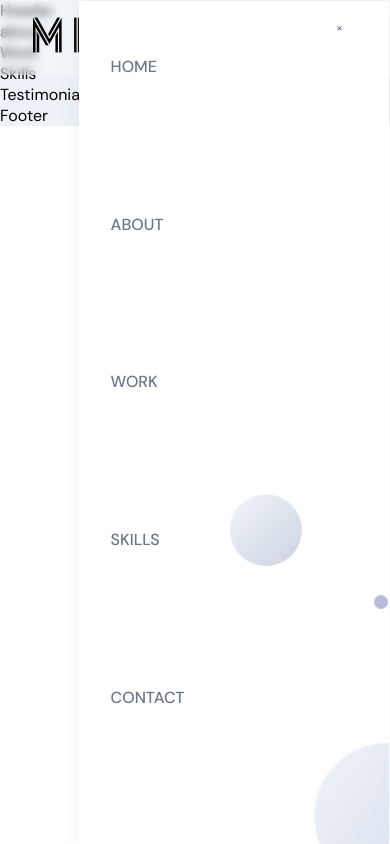
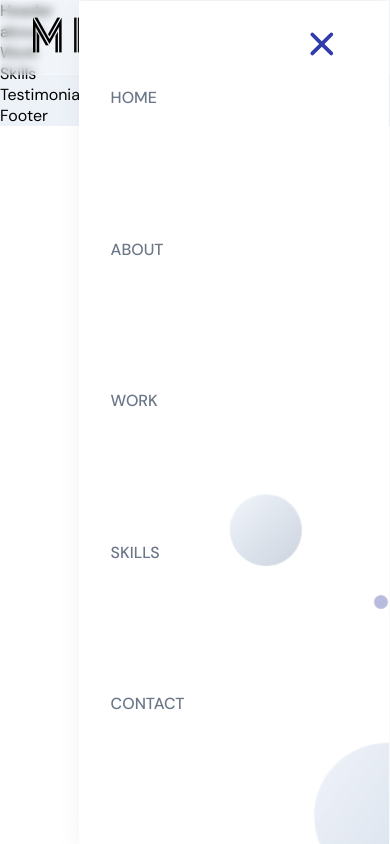
Before and after one commit to Chayannn/Portfolio, a React (Vite) app in the folder frontend/: page / in a window 390 px wide. Both pictures are taken after a click on the icon 339 px from the left and 37 px from the top of the page. Built offline with nearby package versions, Linux system fonts and the light colour scheme.

Commit message:
Fixed menu close icon appearing too small

```diff
--- a/frontend/src/components/Navbar/Navbar.jsx
+++ b/frontend/src/components/Navbar/Navbar.jsx
@@ -26,15 +26,17 @@ const Navbar = () => {
             whileInView={{ x: [300, 0] }}
             transition={{ duration: 0.85, ease: "easeOut" }}>
             <HiX onClick={() => setToggle(false)} />
-            {["home", "about", "work", "skills", "contact"].map((item) => (
-              <ul>
-                <li key={item}>
-                  <a href={`#${item}`} onClick={() => setToggle(false)}>
-                    {item}
-                  </a>
-                </li>
-              </ul>
-            ))}
+            {["home", "about", "work", "skills", "contact"].map(
+              (item, index) => (
+                <ul key={index}>
+                  <li>
+                    <a href={`#${item}`} onClick={() => setToggle(false)}>
+                      {item}
+                    </a>
+                  </li>
+                </ul>
+              )
+            )}
           </motion.div>
         )}
       </div>
--- a/frontend/src/components/Navbar/Navbar.scss
+++ b/frontend/src/components/Navbar/Navbar.scss
@@ -102,8 +102,8 @@
     box-shadow: 0 0 20px rgba(168, 168, 168, 0.15);
 
     svg {
-      width: 35px;
-      height: 35px;
+      width: 25%;
+      height: 25%;
       color: var(--secondary-color);
       margin: 0.5rem 1rem;
     }
```
